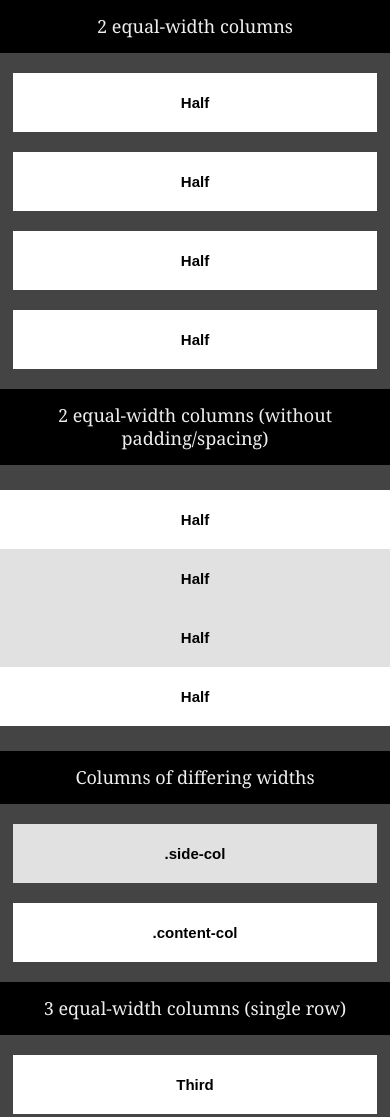
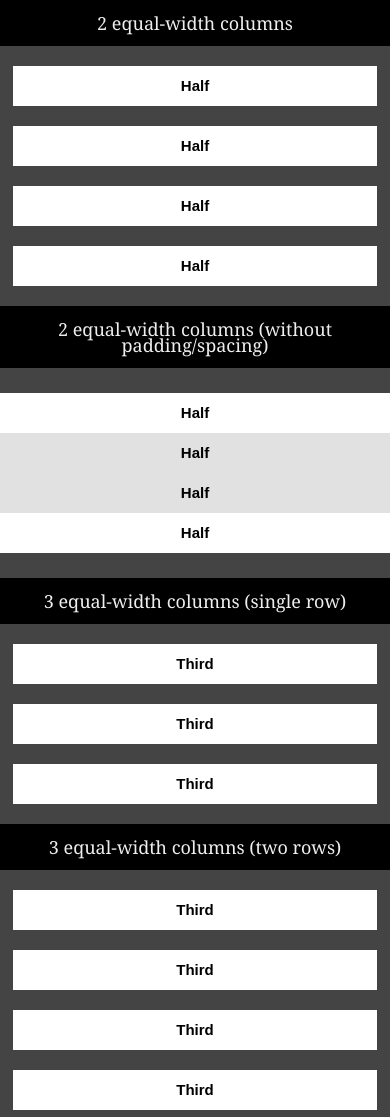
Before and after one commit to rkhleics/flybrid, a plain HTML site: page html/uncommented.html in a window 390 px wide. Shown: the top 1117 px of the page. Drawn offline with Linux system fonts and the light colour scheme.

Commit message:
- Removed side/column example, as it's been found not to work reliably. - Removed the need for a `.flybrid-container` class - Removed `max-width:100%` in CSS declaration for flybrid columns, as it doesn't work reliably, and may lead to confusion - Added 'known limitations' and updated test results link in README

```diff
--- a/html/uncommented.html
+++ b/html/uncommented.html
@@ -57,11 +57,11 @@
         td, th {
           vertical-align: top;
         }
+
         .text {
             background-color: #ffffff;
             color: #000000;
             font-size: 15px;
-            line-height: 19px;
             font-family: Arial, sans-serif;
             text-align: center;
             padding: 20px 12px;
@@ -69,7 +69,6 @@
         .title {
             background-color: #000000;
             font-size: 18px;
-            line-height: 23px;
             font-family: Georgia, serif;
             color: #eeeeee;
             text-align: center;
@@ -87,23 +86,32 @@
             color: #ffffff;
             text-decoration: underline;
         }
+
         .container {
             max-width: 600px;
         }
         .column {
             padding: 10px;
         }
-        .flybrid-container {
-            text-align: center;
-        }
+
         .padded {
             padding: 10px;
         }
-        .flybrid,
+        .flybrid {
+            display: block;
+
+        }
         .flybrid > tbody {
             display: block;
+            text-align: center;
             font-size: 0px;
             line-height: 0px;
+        }
+        .stack-to-left > tbody {
+            text-align: left;
+        }
+        .stack-to-right > tbody {
+            text-align: right;
         }
         .flybrid > tbody > tr {
             display: inline;
@@ -111,37 +119,30 @@
         .flybrid > tbody > tr > th {
             display: inline-block;
             overflow: hidden;
-            max-width: 100%;
         }
 
         @media screen and (max-width:540px) {
-            .flybrid-container.padded {
+            .padded {
                 padding-left: 6px !important;
                 padding-right: 6px !important;
             }
+
             .flybrid.quarters > tbody > tr > th,
-            .flybrid > tbody > tr > th.quarter {
-                width: 50% !important;
-            }
+            .flybrid > tbody > tr > th.quarter,
             .flybrid.thirds > tbody > tr > th,
             .flybrid > tbody > tr > th.third {
                 width: 50% !important;
             }
+
             .flybrid.halves > tbody > tr > th,
-            .flybrid > tbody > tr > th.half,
-            .flybrid > tbody > tr > th.two-thirds,
-            .flybrid > tbody > tr > th.three-quarters {
+            .flybrid > tbody > tr > th.half {
                 width: 100% !important;
             }
 
-            .flybrid > tbody > tr > th.side-col,
-            .flybrid > tbody > tr > th.content-col {
-                width: 100% !important;
-            }
         }
 
         @media screen and (max-width:400px) {
-            .flybrid-container.padded {
+            .padded {
                 padding-left: 3px !important;
                 padding-right: 3px !important;
             }
@@ -150,8 +151,12 @@
             }
         }
 
-        @media yahoo {
+        @media screen and (min-width:1px) {
             .flybrid > tbody > tr > th { margin: -1px !important; }
+        }
+
+        @media screen and (min-width:1px) and (max-width:3000px) {
+            .flybrid > tbody > tr > th { margin: 0 !important; }
         }
     </style>
 <!--[if gte mso 9]><xml>
@@ -175,7 +180,7 @@
                         <td width="100%" bgcolor="#888888" class="title">2 equal-width columns</td>
                     </tr>
                     <tr>
-                        <td class="flybrid-container padded">
+                        <td class="padded">
                             <table border="0" cellpadding="0" cellspacing="0" class="flybrid halves" width="100%">
                                 <tbody><tr>
                                     <th width="290" style="width:290px;" align="center">
@@ -246,7 +251,7 @@
                         <td width="100%" height="25"></td>
                     </tr>
                     <tr>
-                        <td class="flybrid-container">
+                        <td>
                             <table border="0" cellpadding="0" cellspacing="0" class="flybrid halves" width="100%">
                                 <tbody><tr>
                                     <th width="300" style="width:300px;">
@@ -290,50 +295,10 @@
                         <td width="100%" height="25"></td>
                     </tr>
                     <tr>
-                        <td width="100%" bgcolor="#888888" class="title">Columns of differing widths</td>
-                    </tr>
-                    <tr>
-                        <td class="flybrid-container padded">
-                            <table border="0" cellpadding="0" cellspacing="0" class="flybrid" width="100%">
-                                <tbody><tr>
-                                    <th width="200" style="width:200px;" class="side-col">
-                                        <table border="0" cellpadding="0" cellspacing="0" width="100%">
-                                            <tr>
-                                                <td class="column">
-                                                    <table border="0" cellpadding="0" cellspacing="0" width="100%">
-                                                        <tr>
-                                                            <td class="text" style="background-color:#e1e1e1;">
-                                                                .side-col
-                                                            </td>
-                                                        </tr>
-                                                    </table>
-                                                </td>
-                                            </tr>
-                                        </table>
-                                    </th><th width="380" style="width:380px;" class="content-col">
-                                        <table border="0" cellpadding="0" cellspacing="0" width="100%">
-                                            <tr>
-                                                <td class="column">
-                                                    <table border="0" cellpadding="0" cellspacing="0" width="100%">
-                                                        <tr>
-                                                            <td class="text">
-                                                                .content-col
-                                                            </td>
-                                                        </tr>
-                                                    </table>
-                                                </td>
-                                            </tr>
-                                        </table>
-                                    </th>
-                                </tr></tbody>
-                            </table>
-                        </td>
-                    </tr>
-                    <tr>
                         <td width="100%" bgcolor="#888888" class="title">3 equal-width columns (single row)</td>
                     </tr>
                     <tr>
-                        <td class="flybrid-container padded">
+                        <td class="padded">
                             <table border="0" cellpadding="0" cellspacing="0" class="flybrid thirds" width="100%">
                                 <tbody><tr>
                                     <th width="193" style="width:193px;">
@@ -387,7 +352,7 @@
                         <td width="100%" bgcolor="#888888" class="title">3 equal-width columns (two rows)</td>
                     </tr>
                     <tr>
-                        <td class="flybrid-container padded">
+                        <td class="padded">
                             <table border="0" cellpadding="0" cellspacing="0" class="flybrid thirds" width="100%">
                                 <tbody><tr>
                                     <th width="193" style="width:193px;">
@@ -483,7 +448,7 @@
                         <td width="100%" bgcolor="#888888" class="title">4 equal-width columns (single row)</td>
                     </tr>
                     <tr>
-                        <td class="flybrid-container padded">
+                        <td class="padded">
 
                             <table border="0" cellpadding="0" cellspacing="0" class="flybrid quarters" width="100%">
                                 <tbody><tr>
@@ -553,7 +518,7 @@
                         <td width="100%" bgcolor="#888888" class="title">4 equal-width columns (two rows)</td>
                     </tr>
                     <tr>
-                        <td class="flybrid-container padded">
+                        <td class="padded">
 
                             <table border="0" cellpadding="0" cellspacing="0" class="flybrid quarters" width="100%">
                                 <tbody><tr>
```
Also changed, not shown: html/commented.html (+48 -90 lines), README.md. Lines whose indentation alone changed are shown as unchanged.
